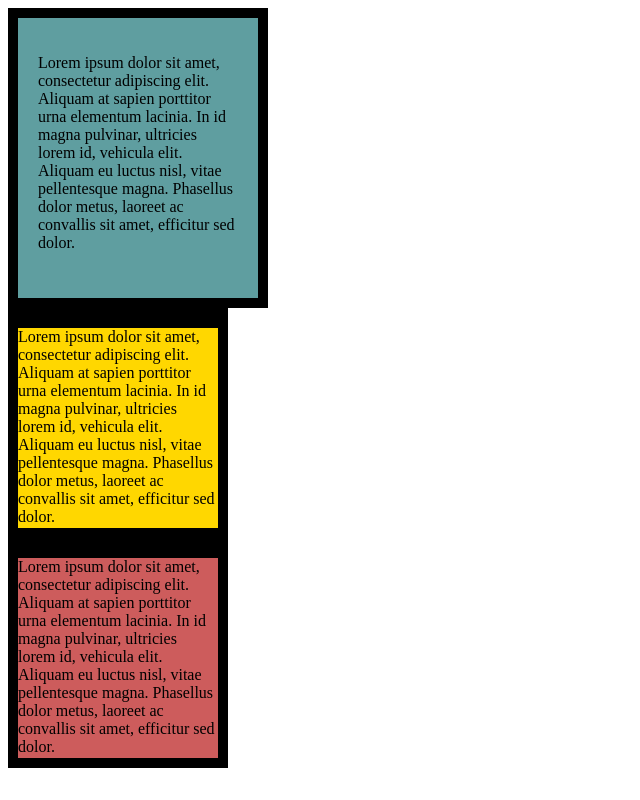
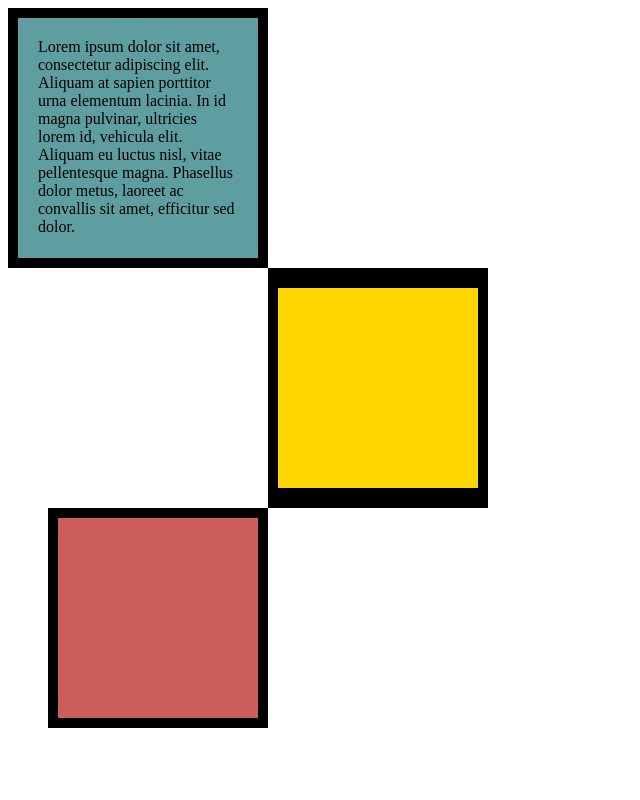
Before and after one commit to sleprince/WebDev-Exercises, a plain HTML site: page 6.3 CSS Box Model/index.html in a window 1280 px wide. Shown: the whole page, without its empty margins (0-640 px from the left). Drawn offline with Linux system fonts and the light colour scheme.

Commit message:
Completed task 6.3.

```diff
--- a/6.3 CSS Box Model/index.html
+++ b/6.3 CSS Box Model/index.html
@@ -8,27 +8,24 @@
     /* Write your CSS code here */
     div{width: 200px;
     height: 200px;
+
     }
     #blue{background-color: cadetblue;
       padding: 20px;
-      padding-bottom: 60px;
       border: 10px solid black;
-
-
     }
     #gold{background-color: gold;
       border:solid black;
       border-width: 20px 10px;
-
+      margin-left: 260px;
     }
     #red{background-color: indianred;
       border: 10px solid black;
-
+      margin-left: 40px;
     }
 
     p{
-      margin-inline-start: 0px;
-      margin-inline-end: 0px;
+      margin: 0;
     }
 
   </style>
@@ -58,12 +55,8 @@ Hint: Use the CSS inspector in Chrome.
     id magna pulvinar, ultricies lorem id, vehicula elit. Aliquam eu luctus nisl, vitae pellentesque magna. Phasellus
     dolor metus, laoreet ac convallis sit amet, efficitur sed dolor.</p>
 </div>
-<div id="gold">Lorem ipsum dolor sit amet, consectetur adipiscing elit. Aliquam at sapien porttitor urna elementum lacinia. In
-  id magna pulvinar, ultricies lorem id, vehicula elit. Aliquam eu luctus nisl, vitae pellentesque magna. Phasellus
-  dolor metus, laoreet ac convallis sit amet, efficitur sed dolor.</div>
-<div id="red">Lorem ipsum dolor sit amet, consectetur adipiscing elit. Aliquam at sapien porttitor urna elementum lacinia. In
-  id magna pulvinar, ultricies lorem id, vehicula elit. Aliquam eu luctus nisl, vitae pellentesque magna. Phasellus
-  dolor metus, laoreet ac convallis sit amet, efficitur sed dolor.</div>
+<div id="gold"></div>
+<div id="red"></div>
 </body>
 
 </html>
```
